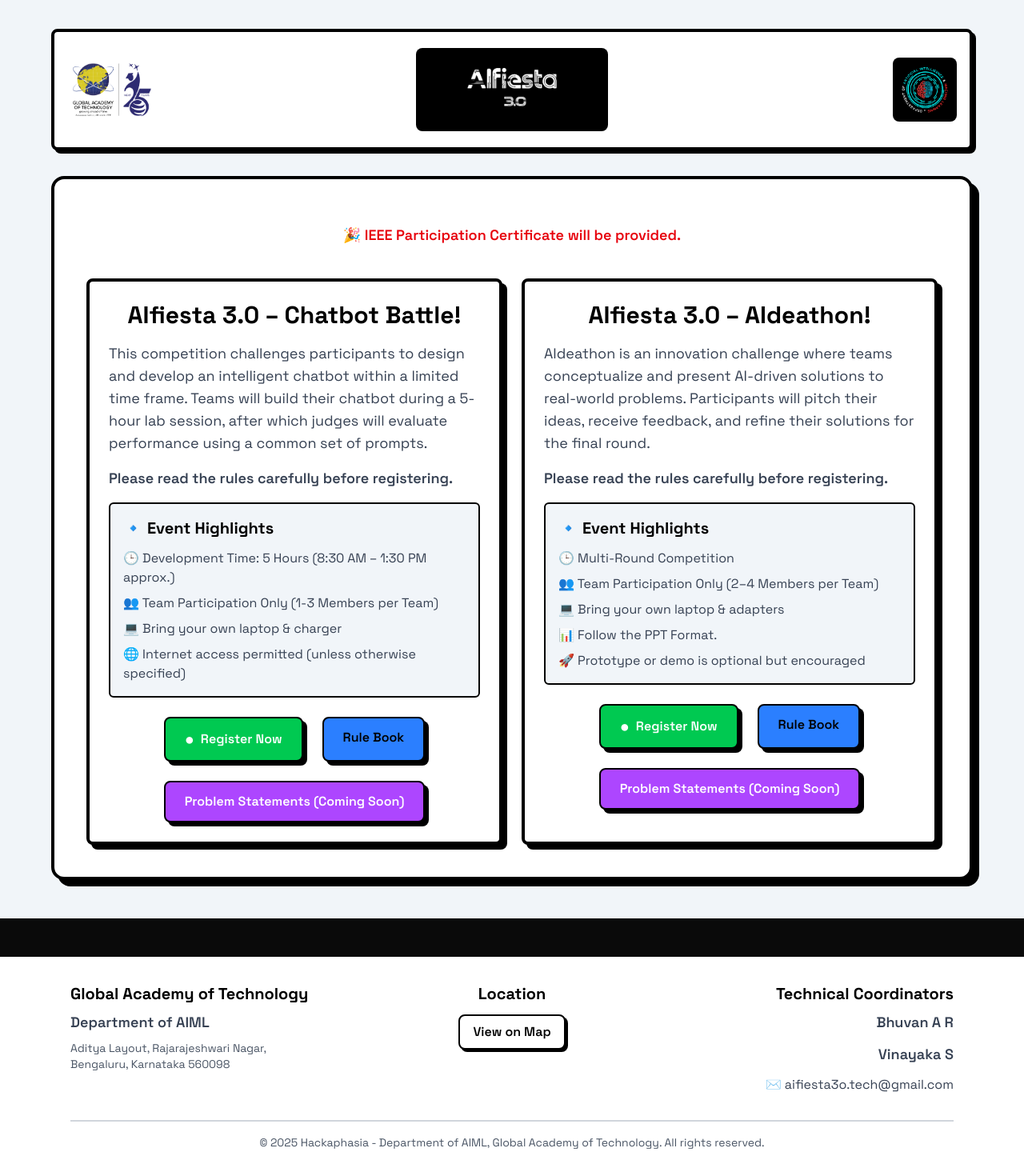
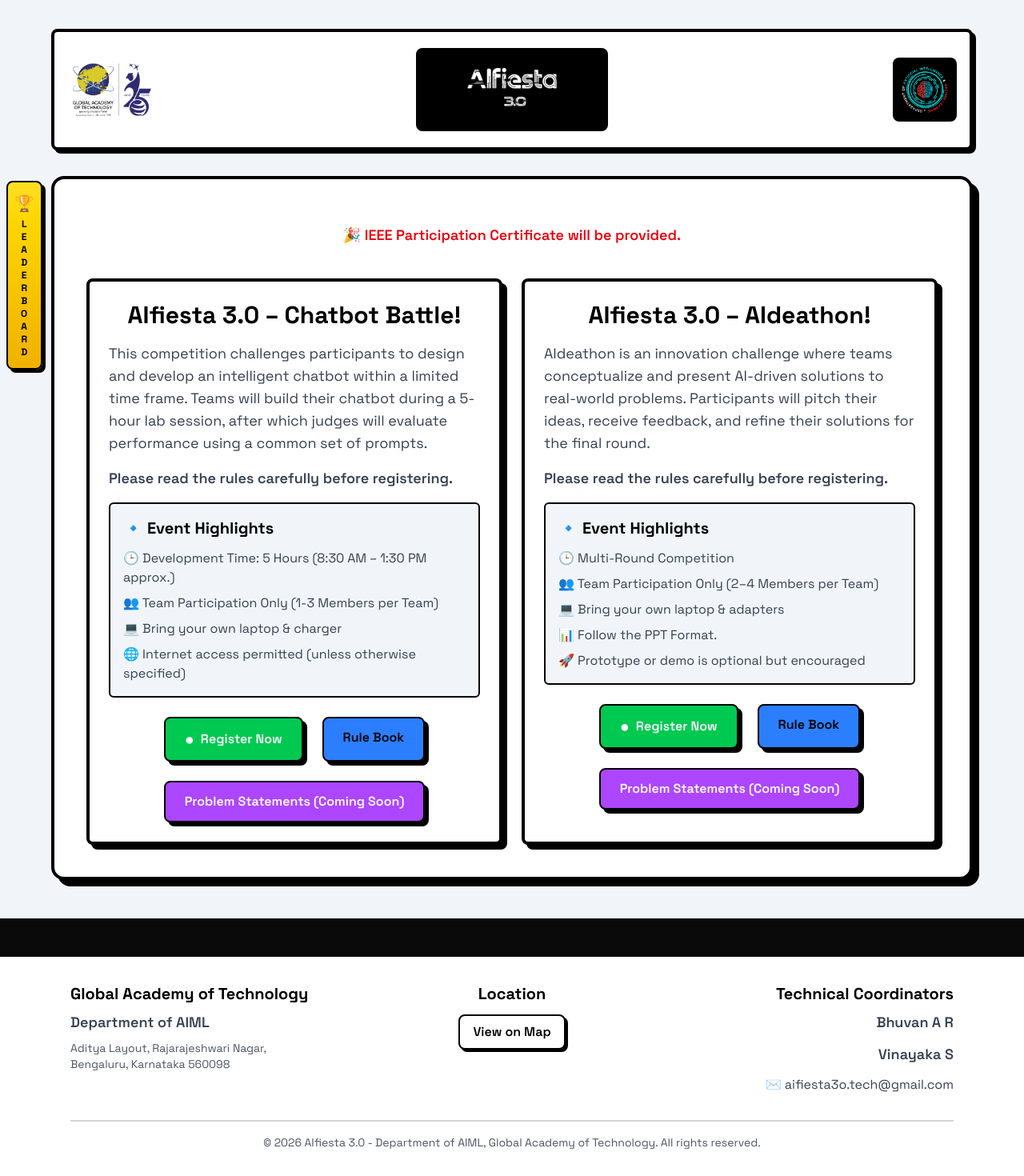
Before and after one commit to GATAIML/AIfiesta-3.O, a Next.js app: page / in a window 1280 px wide. Shown: the part 56-1526 px from the top of the page at 80% size. Built offline with nearby package versions, Linux system fonts and the light colour scheme.

Commit message:
fix: Update footer copyright year and restore LeaderBoardPopUp component in header

```diff
--- a/components/Footer.tsx
+++ b/components/Footer.tsx
@@ -70,7 +70,7 @@ const Footer = () => {
         {/* Bottom Copyright */}
         <div className="mt-8 pt-4 border-t-2 border-gray-300 text-center">
           <p className="text-sm text-gray-600">
-            © 2025 Hackaphasia - Department of AIML, Global Academy of
+            © 2026 AIfiesta 3.0 - Department of AIML, Global Academy of
             Technology. All rights reserved.
           </p>
           {/* <div className="mt-8 text-center text-sm text-gray-500">
--- a/components/Header.tsx
+++ b/components/Header.tsx
@@ -41,7 +41,7 @@ const Header = () => {
           </a>
         </div>
       </nav>
-      {/* <LeaderBoardPopUp /> */}
+      <LeaderBoardPopUp />
     </>
   );
 };
```
